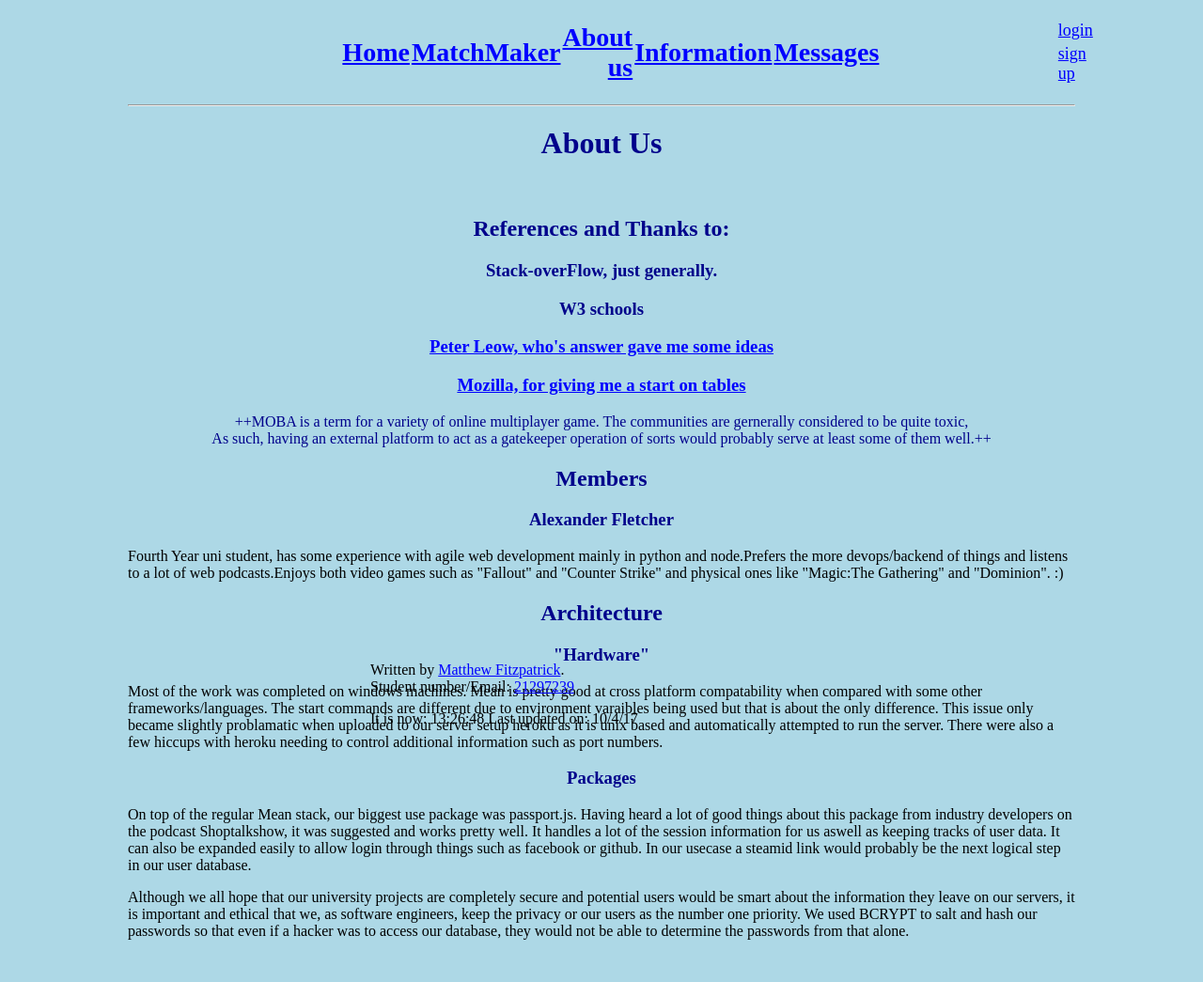
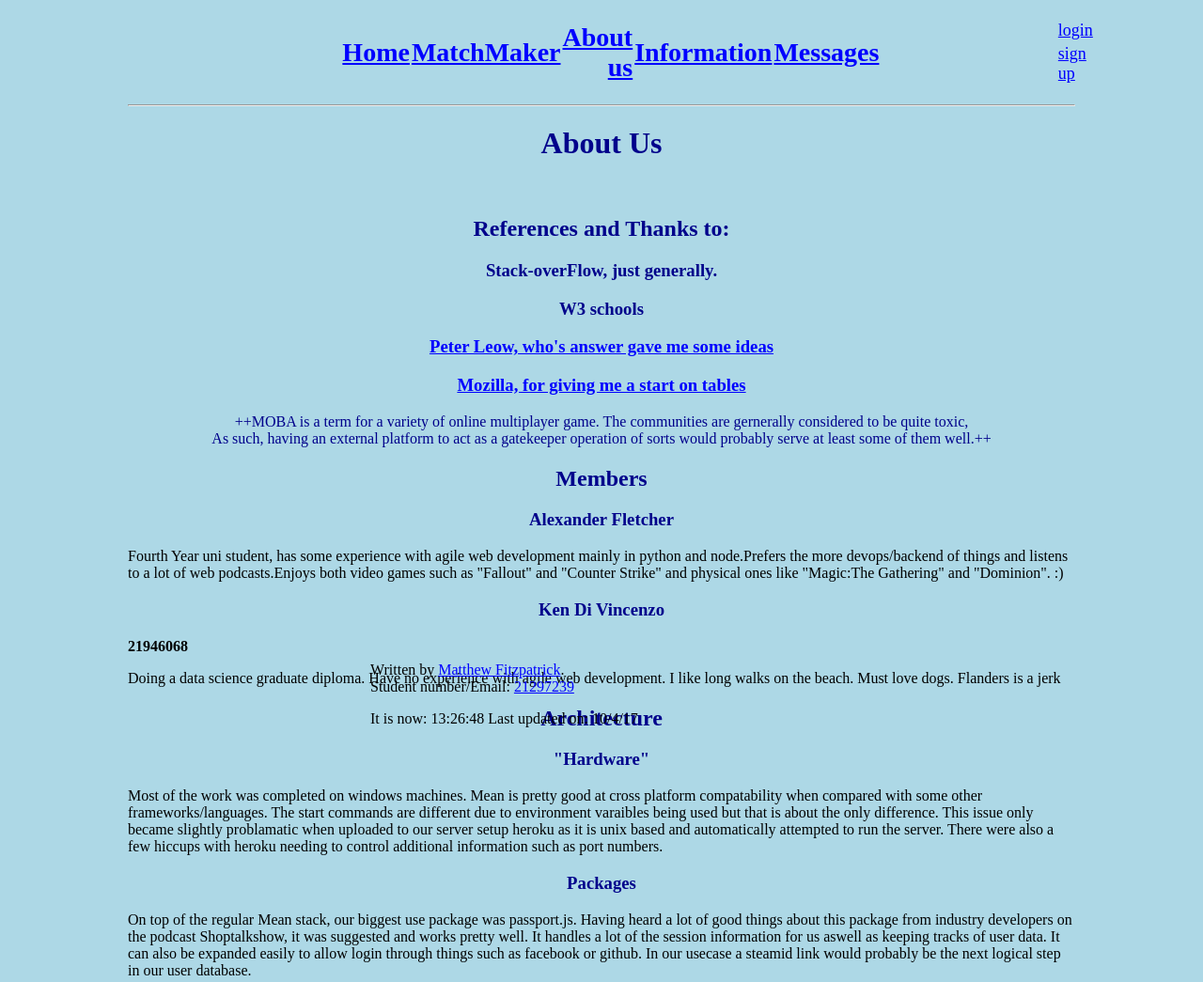
Before and after one commit to BjornBjornson/CITS3403, a website: page Front-end/about.html in a window 1280 px wide. Shown: the top 1045 px of the page at 94% size. Before the commit the page ends 1000 px from the top, so only its background shows below. Drawn offline with Linux system fonts and the light colour scheme.

Commit message:
please no merge conflict

```diff
--- a/Front-end/HTTP-send.js
+++ b/Front-end/HTTP-send.js
@@ -165,6 +165,7 @@ function findChats() {
             		document.getElementById('inbox').innerHTML = 'No chats to display'
 
         	} else {
+				console.log('check4')
                 document.getElementById('logoutLink').innerHTML = 'Logout'
 				var chatArray = JSON.parse(xhttp.responseText)
                 var chatTable = document.createElement('TABLE')
--- a/Front-end/about.html
+++ b/Front-end/about.html
@@ -62,6 +62,13 @@
 			like "Magic:The Gathering" and "Dominion". :)
 		</p>
 
+		<h3>Ken Di Vincenzo</h3>
+		<b>21946068</b>
+		<p>Doing a data science graduate diploma. Have no experience with agile web development.
+			I like long walks on the beach. Must love dogs.
+			Flanders is a jerk
+		</p>
+
 		<h2>Architecture</h2>
 		<h3>"Hardware"</h3>
 		<p>Most of the work was completed on windows machines. Mean is pretty good at
--- a/app.js
+++ b/app.js
@@ -492,6 +492,7 @@ app.post('/mail', SSOcheck, (req, res) => {
 				res.send([{ 'message': 'Sorry. Something went wrong' }])
 			} else {
 				res.status = 200
+				res.send()
 			}
 		})
 	})
```
Also changed, not shown: Front-end/mail.html (+2 -2 lines).
